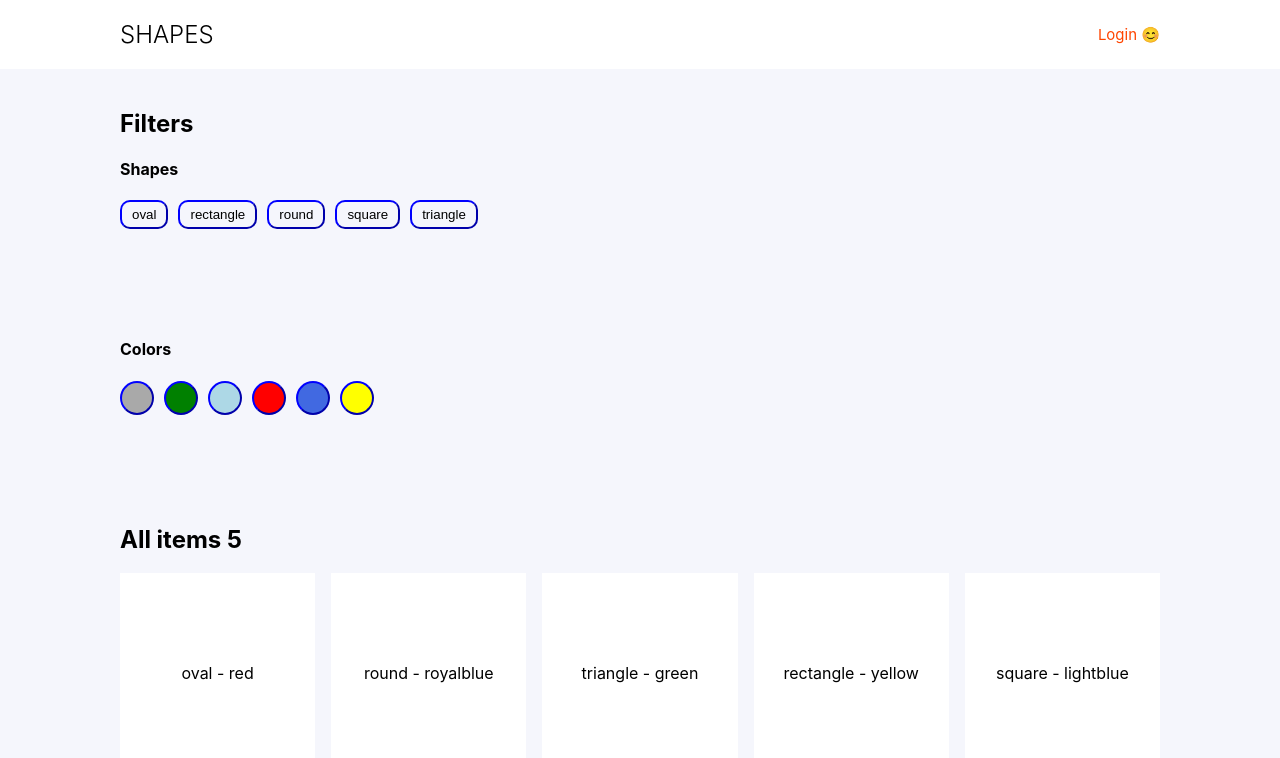
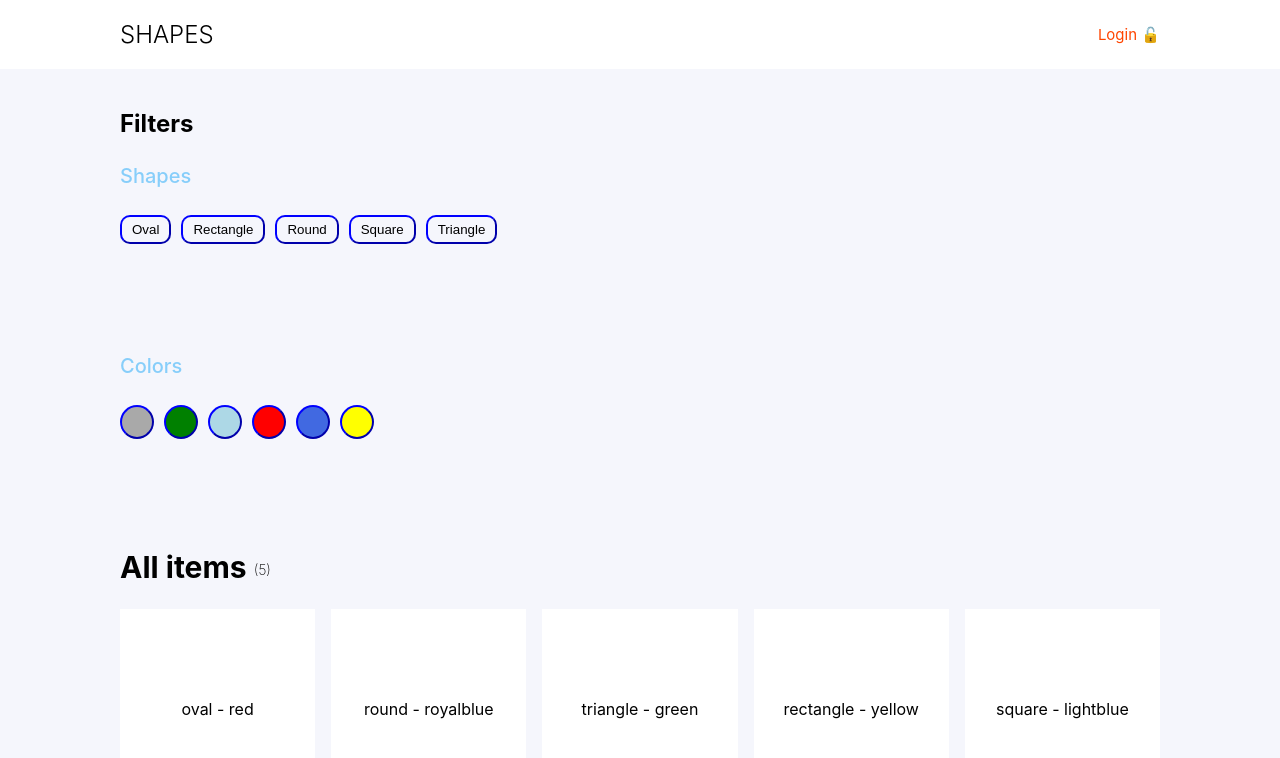
Before and after one commit to babsbrahms/talentql-code-challenge, a React (Create React App) app: page / in a window 1280 px wide. Shown: the top 758 px of the page. Built offline with nearby package versions, Linux system fonts and the light colour scheme; the HTML template or start-up script is replaced by a standard one.

Commit message:
changing credential to token

```diff
--- a/public/index.html
+++ b/public/index.html
@@ -24,7 +24,7 @@
       work correctly both with client-side routing and a non-root public URL.
       Learn how to configure a non-root public URL by running `npm run build`.
     -->
-    <title>React App</title>
+    <title>TalentQL Code Test</title>
   </head>
   <body>
     <noscript>You need to enable JavaScript to run this app.</noscript>
--- a/src/components/Header.tsx
+++ b/src/components/Header.tsx
@@ -1,14 +1,16 @@
-import React from 'react'
+import React, { useContext } from 'react';
+import { AppContext } from "../context/AppContext"
 
 const Header = () => {
+    const { credential, login } = useContext(AppContext)
     return (
         <nav>
             <h1>
                 SHAPES
             </h1>
 
-            <span>
-                Login 😊
+            <span onClick={() => login!("app.gmail.com", "12345")}>
+                {credential? "Logout 🔒" : "Login 🔓"}
             </span>
         </nav>
     )
--- a/src/context/AppContext.tsx
+++ b/src/context/AppContext.tsx
@@ -16,9 +16,9 @@ const defautState: ContextType = {
     credential: ""
 }
 
-const AppContext = createContext<ContextType >(defautState)
+export const AppContext = createContext<ContextType >(defautState)
 
-const AppContextProvider:React.FC<ProviderType> = ({ children}) => {
+const AppProvider:React.FC<ProviderType> = ({ children}) => {
     const [state, dispatch] = useReducer(AppReducer, defautState )
 
     const login =(email: string, password: string) => {
@@ -43,4 +43,4 @@ const AppContextProvider:React.FC<ProviderType> = ({ children}) => {
 }
 
 
-export default AppContextProvider;
+export default AppProvider;
--- a/src/context/AppReducer.tsx
+++ b/src/context/AppReducer.tsx
@@ -1,6 +1,6 @@
 import ContextType from "./type"
 
-interface actions { type: "LOGIN", payload: { email: string, credential: string}}
+type actions  = | { type: "LOGIN", payload: { email: string, credential: string}} | { type:"LOGOUT" }
 
 let initState: ContextType = {
         email: "",
@@ -12,6 +12,8 @@ const AppReducer = (state=initState, action: actions) => {
 
             return { ...state, email: action.payload.email, credential: action.payload.credential  }
 
+        case "LOGOUT":
+            return {...state, email: "", token: ""}
         default:
             return state
     }
--- a/src/context/type.ts
+++ b/src/context/type.ts
@@ -1,5 +1,6 @@
 export default interface ContextType {
     email: string
-    credential: string,
+    credential: string
     login?: (email: string, password:string) => void
+    logout?: () => void
 }
--- a/src/pages/AppPage.tsx
+++ b/src/pages/AppPage.tsx
@@ -71,18 +71,18 @@ export class AppPage extends Component<Props, State> {
             <div className="container">
                 <h2>Filters</h2>
                 <section>
-                    <h4>Shapes</h4>
+                    <h4 className="sub-lead">Shapes</h4>
                     {selectedShapes.map(({ shape, selected}, index) => <ShapeButton key={shape} shape={shape} active={selected} onClick={() => this.toggleShape(index)} />)}
                 </section>
 
                 <section>
-                    <h4>Colors</h4>
+                    <h4 className="sub-lead">Colors</h4>
                     {selectedColors.map(({ color, selected}, index) => <ColorButton key={color} color={color} active={selected} onClick={() => this.toggleColor(index)}  />)}
                 </section>
 
 
                 <section >
-                    <h2>{title} <span>{selectedItems.length}</span></h2>
+                    <h2 className="lead-text">{title} <span>({selectedItems.length})</span></h2>
 
                     <div className="grid-container">
                     {selectedItems.map(({ color, shape}, index) => <Item key={`${shape}-${index}`} color={color} shape={shape} />)}
--- a/src/styles/appPage.css
+++ b/src/styles/appPage.css
@@ -14,6 +14,7 @@ nav > h1 {
 nav > span {
   font-size: 15px;
   color: orangered;
+  cursor: pointer;
 }
 
 .container {
@@ -41,6 +42,19 @@ nav > span {
   font-size: 30px;
 }
 
+.lead-text > span {
+  font-weight: 200;
+  font-size: 14px;
+  position: relative;
+  bottom: 3px;
+}
+
+.sub-lead {
+  font-weight: 500;
+  font-size: 20px;
+  color: lightskyblue;
+}
+
 section {
   margin-bottom: 50px;
 }
@@ -50,6 +64,7 @@ section {
   background-color: inherit;
   margin: 0px 10px 10px 0px;
   border-radius: 10px;
+  text-transform: capitalize;
 }
 
 .color-button {
```
Also changed, not shown: 1 other file (tests, documents, lock files or other folders).
